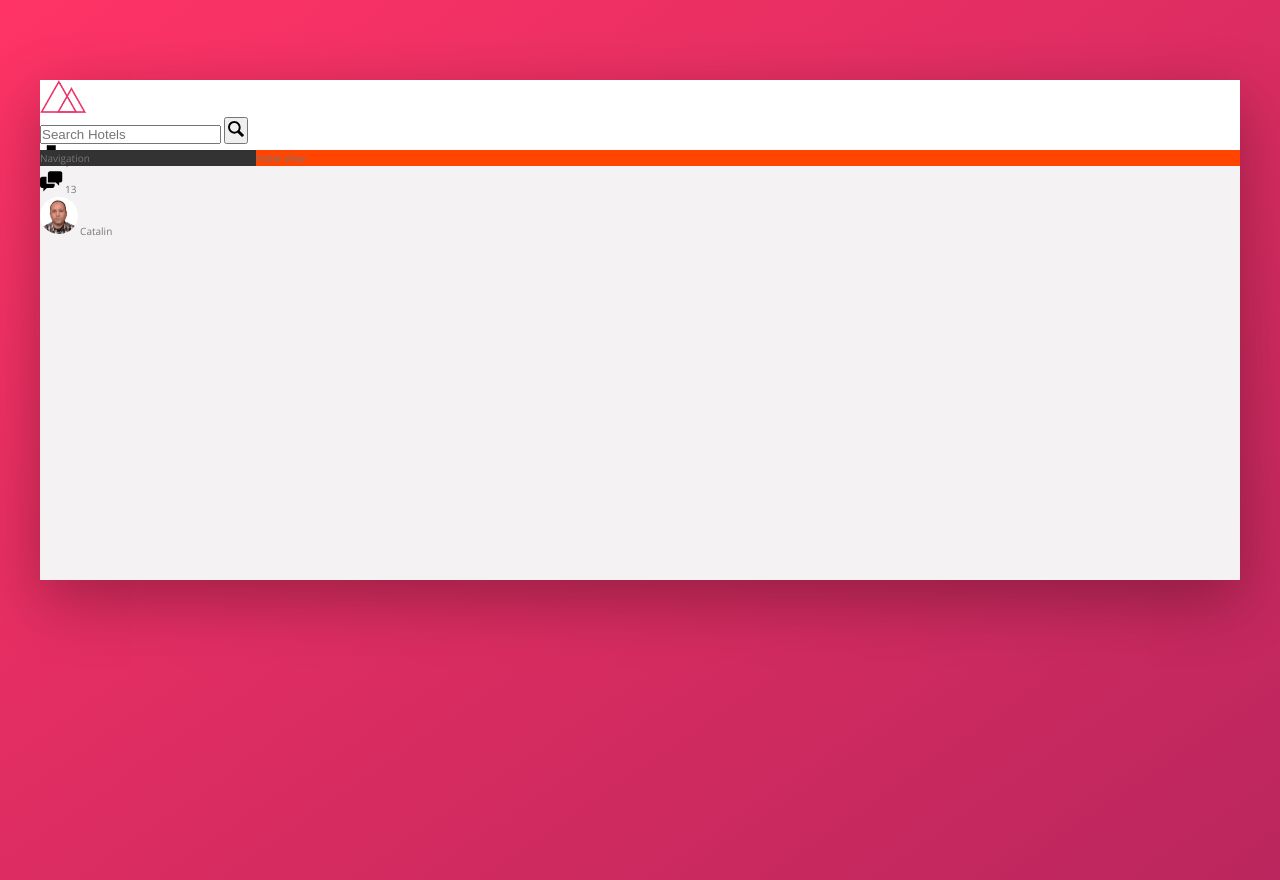
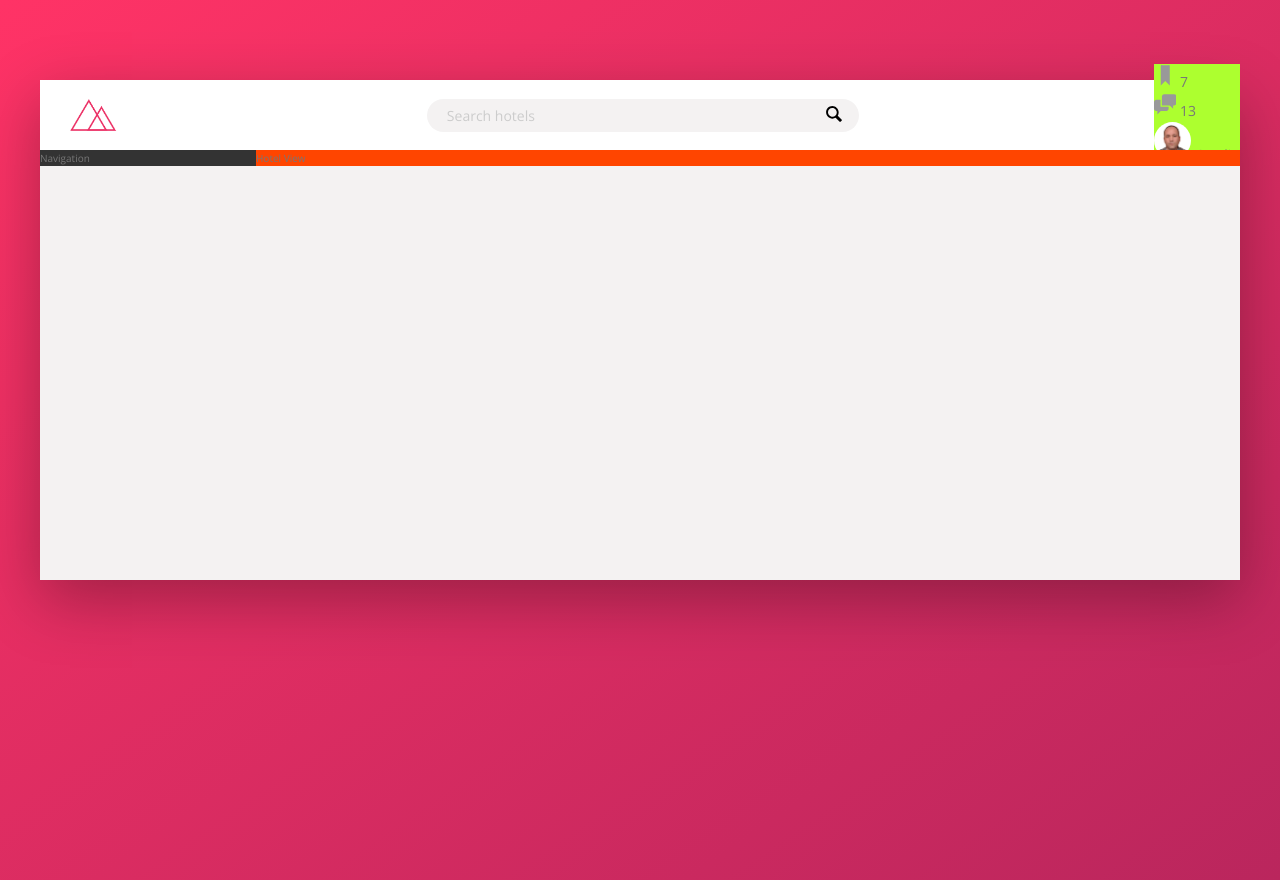
Before and after one commit to CronosMedia/BookingApp, a website: page index.html in a window 1280 px wide. Drawn offline with nearby package versions, Linux system fonts and the light colour scheme.

Commit message:
Setiing up the "search box" on the navbar

```diff
--- a/index.html
+++ b/index.html
@@ -21,7 +21,7 @@
           <input
             type="text"
             class="search__input"
-            placeholder="Search Hotels"
+            placeholder="Search hotels"
           />
           <button class="search__button">
             <svg class="search__icon">
--- a/sass/_components.scss
+++ b/sass/_components.scss
@@ -4,6 +4,7 @@
 
 .logo {
   height: 3.25rem;
+  margin-left: 3rem;
 }
 
 /////////////////////////////////////////
@@ -11,10 +12,51 @@
 /////////////////////////////////////////
 
 .search {
+  flex: 0 0 40%;
+
+  display: flex;
+  align-items: center;
+  justify-content: center;
+
   &__input {
+    font-family: inherit;
+    font-size: inherit;
+    color: inherit;
+    background-color: var(--color-grey-light-2);
+    border: none;
+    padding: 0.7rem 2rem;
+    border-radius: 100px;
+    width: 90%;
+    transition: all 0.2s;
+    margin-right: -3.5rem;
+
+    &:focus {
+      outline: none;
+      width: 100%;
+      background-color: var(--color-grey-light-3);
+    }
+
+    &::-webkit-input-placeholder {
+      font-weight: 100;
+      color: var(--color-grey-light-4);
+    }
+  }
+
+  &__input:focus + &__button {
+    background-color: var(--color-grey-light-3);
   }
 
   &__button {
+    border: none;
+    background-color: var(--color-grey-light-2);
+
+    &:focus {
+      outline: none;
+    }
+
+    &:active {
+      transform: translateY(2px);
+    }
   }
 
   &__icon {
@@ -28,12 +70,15 @@
 /////////////////////////////////////////
 
 .user-nav {
+  background-color: greenyellow;
+
   &__icon-box {
   }
 
   &__icon {
     height: 2.25rem;
     width: 2.25rem;
+    fill: var(--color-grey-dark-3);
   }
 
   &__notification {
--- a/sass/_layout.scss
+++ b/sass/_layout.scss
@@ -8,9 +8,14 @@
 }
 
 .header {
+  font-size: 1.4rem;
   height: 7rem;
   background-color: #fff;
   border-bottom: var(--color-grey-light-2);
+
+  display: flex;
+  justify-content: space-between;
+  align-items: center;
 }
 
 .content {
```
Also changed, not shown: css/style.css.
